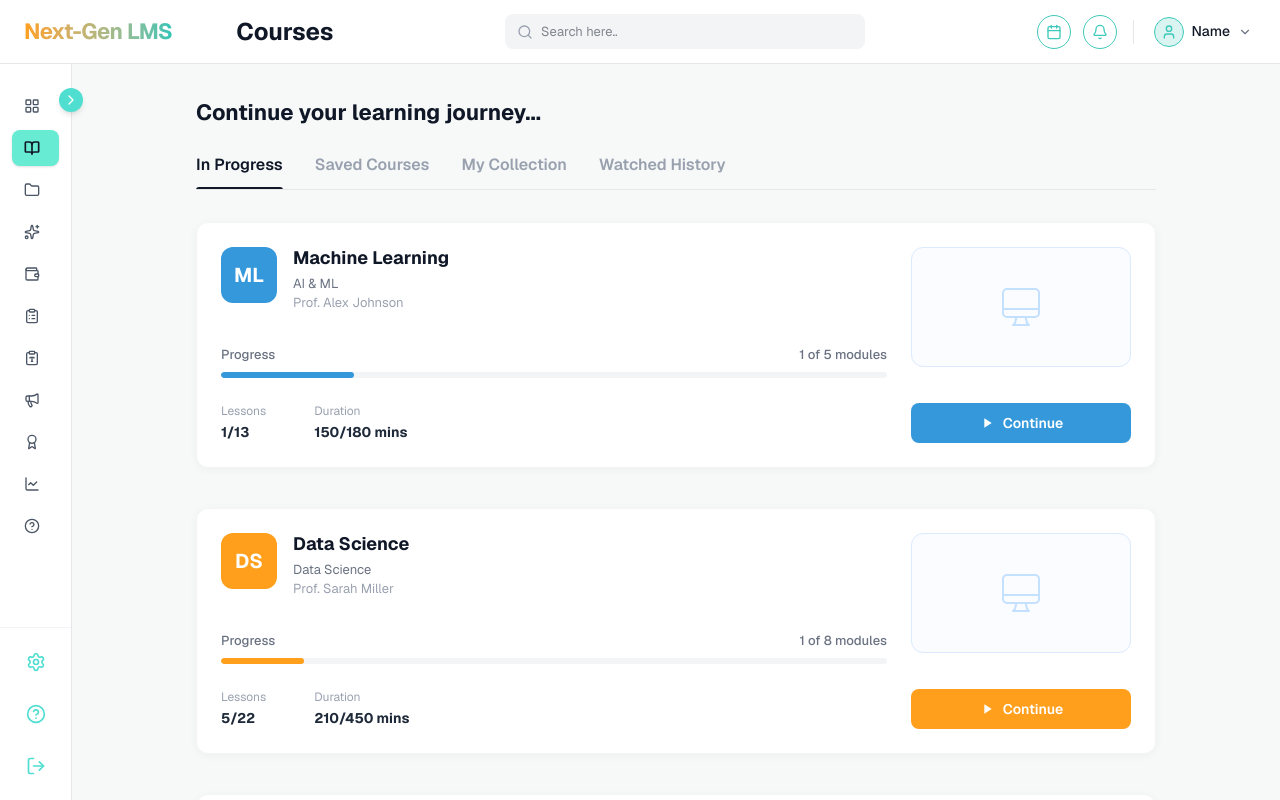
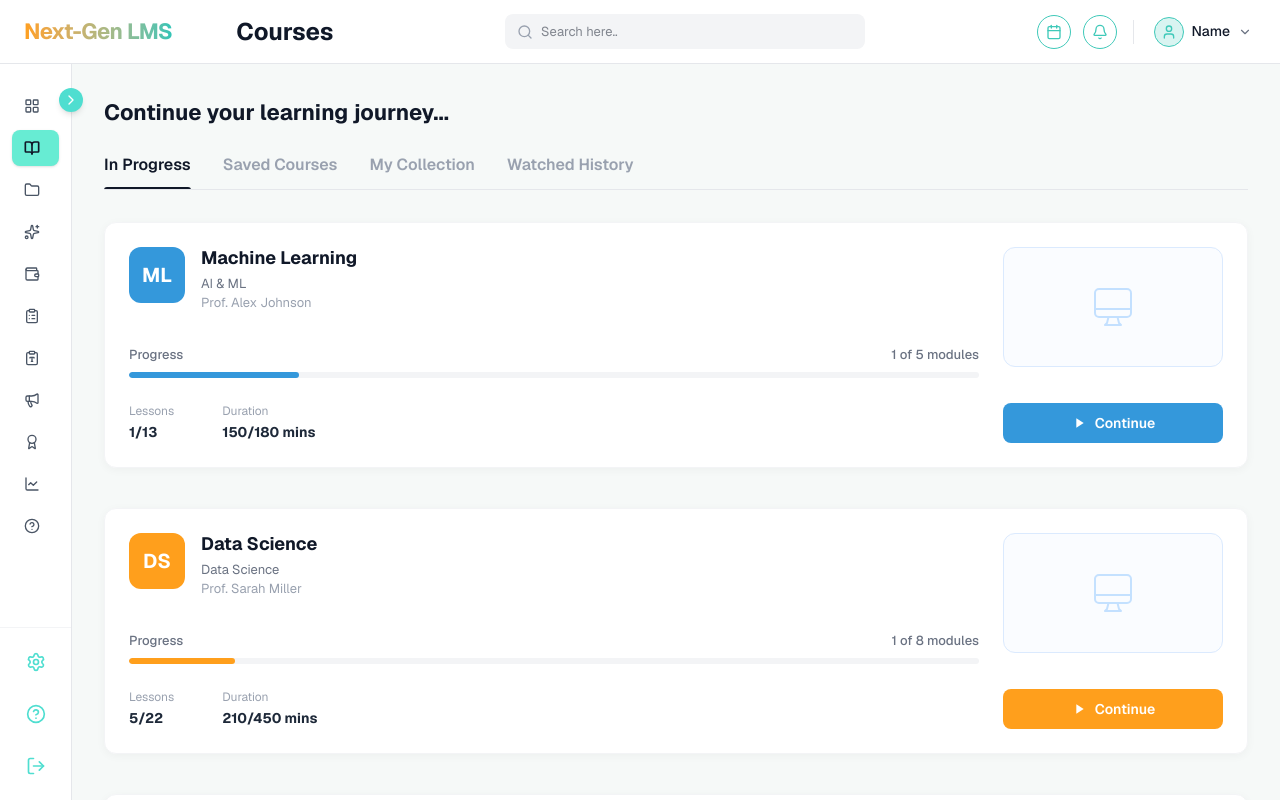
Before and after one commit to faizaanjum7/next-gen-lms, a Next.js app: page /dashboard/courses in a window 1280 px wide. Built offline with nearby package versions, Linux system fonts and the light colour scheme.

Commit message:
course page css update

```diff
--- a/app/dashboard/courses/page.tsx
+++ b/app/dashboard/courses/page.tsx
@@ -115,7 +115,7 @@ export default function CoursesPage() {
     const currentCourses = getCoursesForTab();
 
     return (
-        <div className="p-8 max-w-5xl mx-auto w-full">
+        <div className="p-6 md:p-8 w-full max-w-[1400px]">
             <h2 className="text-[20px] md:text-[22px] font-bold text-gray-900 mb-6">
                 Continue your learning journey...
             </h2>
```
